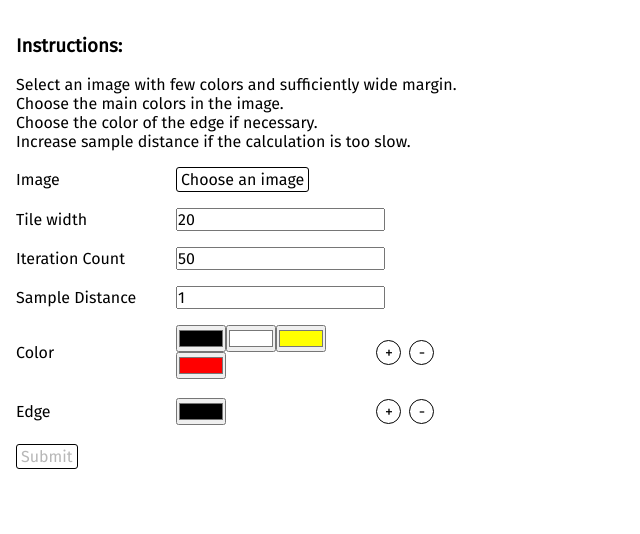
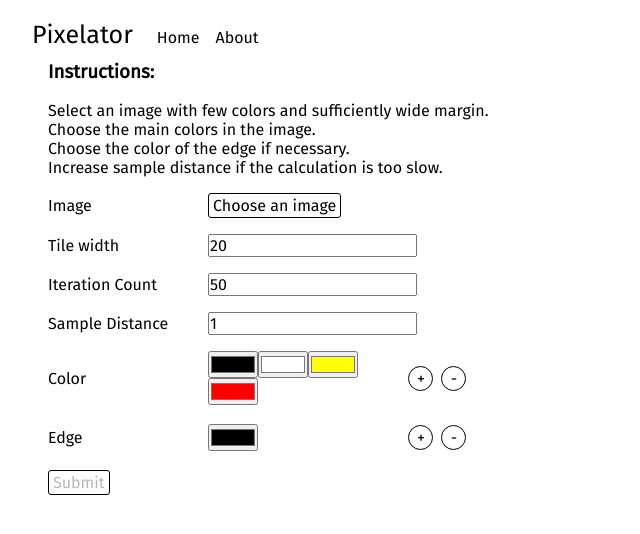
Before and after one commit to caffeinatedprogrammer/pixelator, a React (Create React App) app: page / in a window 1280 px wide. Shown: the top 534 px of the page, without its empty margins (0-640 px from the left). Built offline with nearby package versions, Linux system fonts and the light colour scheme.

Commit message:
Add top bar

```diff
--- a/src/App.css
+++ b/src/App.css
@@ -2,7 +2,6 @@
     width: 100%;
     height: 100%;
     min-height: 100vh;
-    padding: 8px;
     box-sizing: border-box;
 }
 
--- a/src/App.js
+++ b/src/App.js
@@ -1,4 +1,5 @@
 import React, { useReducer } from 'react';
+import TopBar from './TopBar';
 import InputPage from './InputPage';
 import ResultPage from './ResultPage';
 import './App.css';
@@ -18,6 +19,8 @@ function App() {
         <AppContext.Provider value={state}>
             <DispatchContext.Provider value={dispatch}>
                 <BrowserRouter basename={process.env.PUBLIC_URL}>
+                    <TopBar />
+                    <div className="dummy-height" />
                     <Switch>
                         <Route exact={true} path="/result">
                             <ResultPage />
--- a/src/InputPage.jsx
+++ b/src/InputPage.jsx
@@ -44,7 +44,7 @@ export default function InputPage(props) {
     useTitle("Pixelator");
 
     return (
-        <div className="container">
+        <div className="container normal-page-padding">
             <InputForm onSubmit={onSubmit} />
         </div>
     );
--- /dev/null
+++ b/src/TopBar.css
@@ -0,0 +1,31 @@
+.top-bar {
+    position: fixed;
+    display: flex;
+    justify-content: flex-start;
+    align-items: baseline;
+    top: 0;
+    width: 100vw;
+    height: 30px;
+    z-index: 1;
+    background-color: white;
+    padding: 16px;
+}
+
+.dummy-height {
+    height: 30px;
+}
+
+.title {
+    flex: 0 0 auto;
+    display: inline-block;
+    font-size: 25px;
+    margin: 4px 16px;
+}
+
+.link {
+    flex: 0 0 auto;
+    display: inline-block;
+    color: black;
+    font-style: normal;
+    margin: 8px;
+}
--- /dev/null
+++ b/src/TopBar.jsx
@@ -0,0 +1,19 @@
+import React from "react";
+
+import { Link } from "react-router-dom";
+
+import "./TopBar.css";
+
+export default function TopBar() {
+    return (
+        <div className="top-bar">
+            <p className="title">Pixelator</p>
+            <Link to="/">
+                <p className="link">Home</p>
+            </Link>
+            <Link to="/about">
+                <p className="link">About</p>
+            </Link>
+        </div>
+    )
+}
--- a/src/index.css
+++ b/src/index.css
@@ -45,6 +45,10 @@ body, p, span, label, button, input {
     padding: 8px;
 }
 
+.normal-page-padding {
+    padding: 4px 40px;
+}
+
 .flex-container {
     display: flex;
     align-items: center;
```
